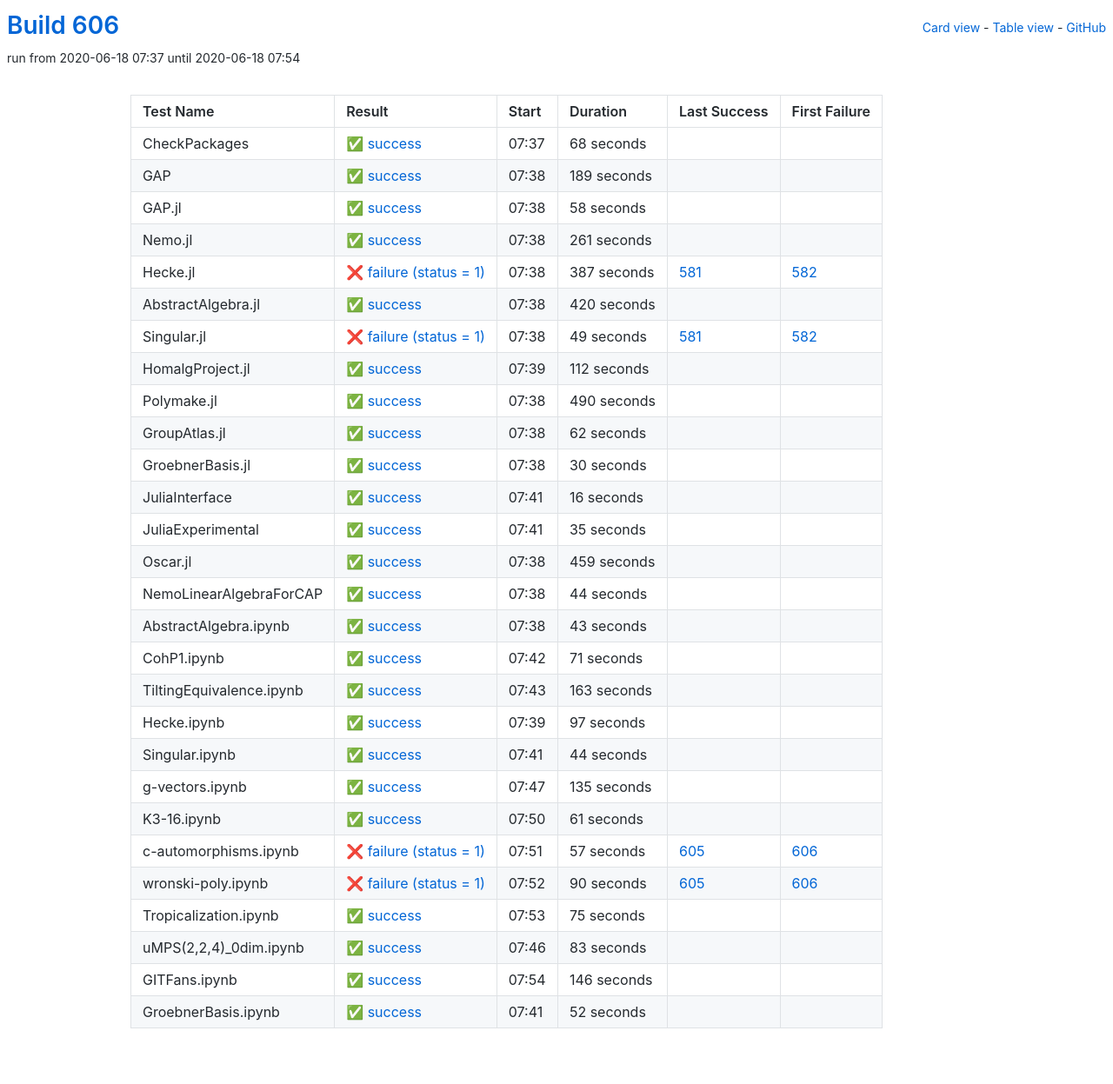
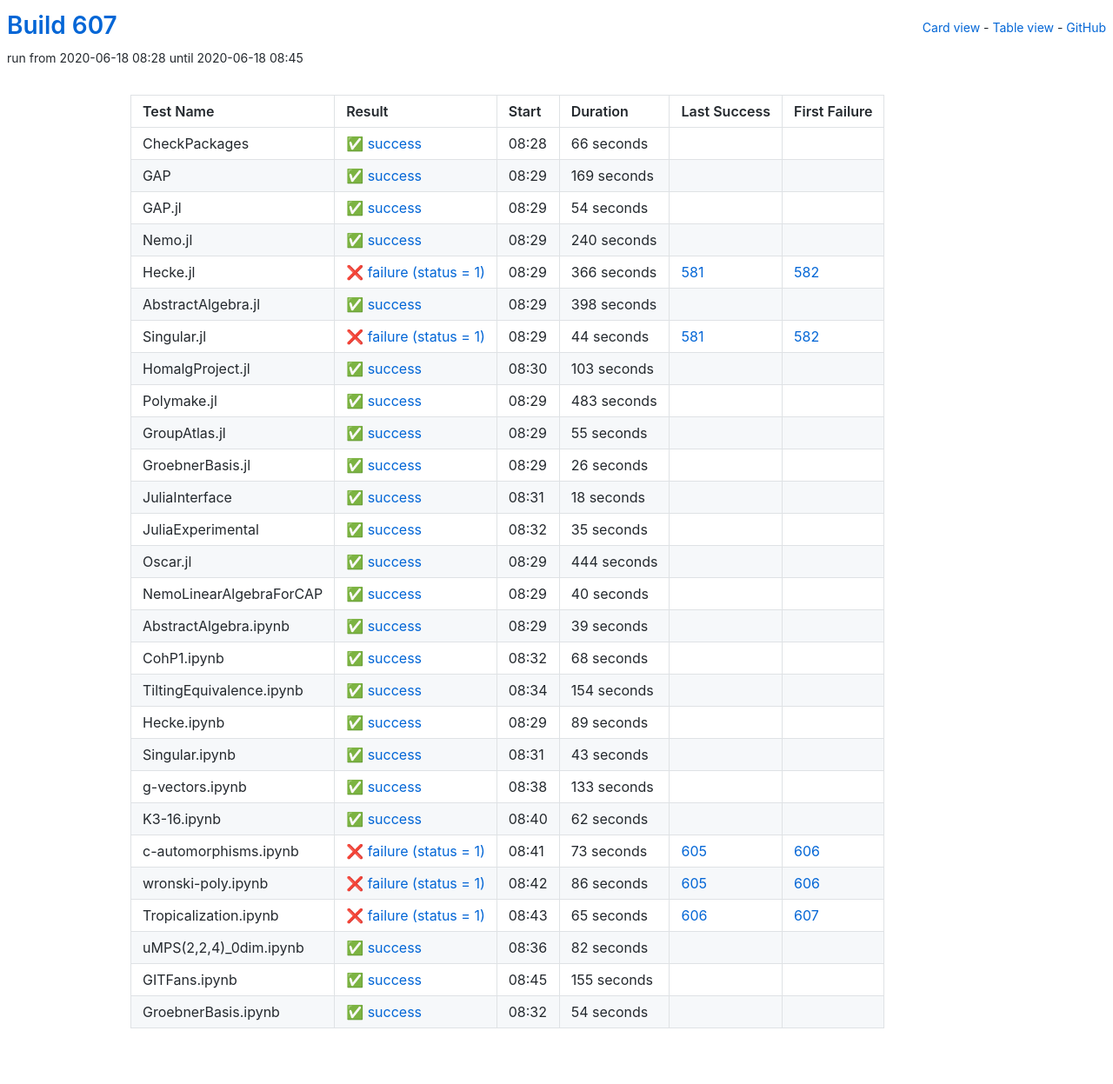
Before and after one commit to oscar-system/oscar-ci-status-1.4, a Jekyll site: the page built from table.html, in a window 1280 px wide. Shown: the whole page at 87% size. Built offline with Jekyll 4.4.1, drawn with Linux system fonts in a browser that asks for light colours.

Commit message:
Build #607

```diff
--- a/_data/ci.yml
+++ b/_data/ci.yml
@@ -1,6 +1,6 @@
 ---
-build: 606
-build_url: https://oscarci.mathematik.uni-kl.de/job/oscar-julia-1.4/606/
+build: 607
+build_url: https://oscarci.mathematik.uni-kl.de/job/oscar-julia-1.4/607/
 job: oscar-julia-1.4
 organization: oscar-system
 repo: oscar-ci-status-1.4
@@ -8,152 +8,152 @@ repourl: https://github.com/oscar-system/oscar-ci-status-1.4
 tests:
 - name: CheckPackages
   id: checkpackages
-  log: https://oscarci.mathematik.uni-kl.de/job/oscar-julia-1.4/606/artifact/logs/build-606/CheckPackages.log
-  start: 2020-06-18 07:37
+  log: https://oscarci.mathematik.uni-kl.de/job/oscar-julia-1.4/607/artifact/logs/build-607/CheckPackages.log
+  start: 2020-06-18 08:28
   success: true
   exitcode: 0
   status: success
-  duration: 68
+  duration: 66
   last_success: false
   last_success_url:
   first_failure: false
   first_failure_url:
 - name: GAP
   id: gap
-  log: https://oscarci.mathematik.uni-kl.de/job/oscar-julia-1.4/606/artifact/logs/build-606/GAP.log
-  start: 2020-06-18 07:38
+  log: https://oscarci.mathematik.uni-kl.de/job/oscar-julia-1.4/607/artifact/logs/build-607/GAP.log
+  start: 2020-06-18 08:29
   success: true
   exitcode: 0
   status: success
-  duration: 189
+  duration: 169
   last_success: false
   last_success_url:
   first_failure: false
   first_failure_url:
 - name: GAP.jl
   id: gap-jl
-  log: https://oscarci.mathematik.uni-kl.de/job/oscar-julia-1.4/606/artifact/logs/build-606/GAP.jl.log
-  start: 2020-06-18 07:38
+  log: https://oscarci.mathematik.uni-kl.de/job/oscar-julia-1.4/607/artifact/logs/build-607/GAP.jl.log
+  start: 2020-06-18 08:29
   success: true
   exitcode: 0
   status: success
-  duration: 58
+  duration: 54
   last_success: false
   last_success_url:
   first_failure: false
   first_failure_url:
 - name: Nemo.jl
   id: nemo-jl
-  log: https://oscarci.mathematik.uni-kl.de/job/oscar-julia-1.4/606/artifact/logs/build-606/Nemo.jl.log
-  start: 2020-06-18 07:38
+  log: https://oscarci.mathematik.uni-kl.de/job/oscar-julia-1.4/607/artifact/logs/build-607/Nemo.jl.log
+  start: 2020-06-18 08:29
   success: true
   exitcode: 0
   status: success
-  duration: 261
+  duration: 240
   last_success: false
   last_success_url:
   first_failure: false
   first_failure_url:
 - name: Hecke.jl
   id: hecke-jl
-  log: https://oscarci.mathematik.uni-kl.de/job/oscar-julia-1.4/606/artifact/logs/build-606/Hecke.jl.log
-  start: 2020-06-18 07:38
+  log: https://oscarci.mathematik.uni-kl.de/job/oscar-julia-1.4/607/artifact/logs/build-607/Hecke.jl.log
+  start: 2020-06-18 08:29
   success: false
   exitcode: 1
   status: failure
-  duration: 387
+  duration: 366
   last_success: 581
   last_success_url: https://oscarci.mathematik.uni-kl.de/job/oscar-julia-1.4/581/
   first_failure: 582
   first_failure_url: https://oscarci.mathematik.uni-kl.de/job/oscar-julia-1.4/582/
 - name: AbstractAlgebra.jl
   id: abstractalgebra-jl
-  log: https://oscarci.mathematik.uni-kl.de/job/oscar-julia-1.4/606/artifact/logs/build-606/AbstractAlgebra.jl.log
-  start: 2020-06-18 07:38
+  log: https://oscarci.mathematik.uni-kl.de/job/oscar-julia-1.4/607/artifact/logs/build-607/AbstractAlgebra.jl.log
+  start: 2020-06-18 08:29
   success: true
   exitcode: 0
   status: success
-  duration: 420
+  duration: 398
   last_success: false
   last_success_url:
   first_failure: false
   first_failure_url:
 - name: Singular.jl
   id: singular-jl
-  log: https://oscarci.mathematik.uni-kl.de/job/oscar-julia-1.4/606/artifact/logs/build-606/Singular.jl.log
-  start: 2020-06-18 07:38
+  log: https://oscarci.mathematik.uni-kl.de/job/oscar-julia-1.4/607/artifact/logs/build-607/Singular.jl.log
+  start: 2020-06-18 08:29
   success: false
   exitcode: 1
   status: failure
-  duration: 49
+  duration: 44
   last_success: 581
   last_success_url: https://oscarci.mathematik.uni-kl.de/job/oscar-julia-1.4/581/
   first_failure: 582
   first_failure_url: https://oscarci.mathematik.uni-kl.de/job/oscar-julia-1.4/582/
 - name: HomalgProject.jl
   id: homalgproject-jl
-  log: https://oscarci.mathematik.uni-kl.de/job/oscar-julia-1.4/606/artifact/logs/build-606/HomalgProject.jl.log
-  start: 2020-06-18 07:39
+  log: https://oscarci.mathematik.uni-kl.de/job/oscar-julia-1.4/607/artifact/logs/build-607/HomalgProject.jl.log
+  start: 2020-06-18 08:30
   success: true
   exitcode: 0
   status: success
-  duration: 112
+  duration: 103
   last_success: false
   last_success_url:
   first_failure: false
   first_failure_url:
 - name: Polymake.jl
   id: polymake-jl
-  log: https://oscarci.mathematik.uni-kl.de/job/oscar-julia-1.4/606/artifact/logs/build-606/Polymake.jl.log
-  start: 2020-06-18 07:38
+  log: https://oscarci.mathematik.uni-kl.de/job/oscar-julia-1.4/607/artifact/logs/build-607/Polymake.jl.log
+  start: 2020-06-18 08:29
   success: true
   exitcode: 0
   status: success
-  duration: 490
+  duration: 483
   last_success: false
   last_success_url:
   first_failure: false
   first_failure_url:
 - name: GroupAtlas.jl
   id: groupatlas-jl
-  log: https://oscarci.mathematik.uni-kl.de/job/oscar-julia-1.4/606/artifact/logs/build-606/GroupAtlas.jl.log
-  start: 2020-06-18 07:38
+  log: https://oscarci.mathematik.uni-kl.de/job/oscar-julia-1.4/607/artifact/logs/build-607/GroupAtlas.jl.log
+  start: 2020-06-18 08:29
   success: true
   exitcode: 0
   status: success
-  duration: 62
+  duration: 55
   last_success: false
   last_success_url:
   first_failure: false
   first_failure_url:
 - name: GroebnerBasis.jl
   id: groebnerbasis-jl
-  log: https://oscarci.mathematik.uni-kl.de/job/oscar-julia-1.4/606/artifact/logs/build-606/GroebnerBasis.jl.log
-  start: 2020-06-18 07:38
+  log: https://oscarci.mathematik.uni-kl.de/job/oscar-julia-1.4/607/artifact/logs/build-607/GroebnerBasis.jl.log
+  start: 2020-06-18 08:29
   success: true
   exitcode: 0
   status: success
-  duration: 30
+  duration: 26
   last_success: false
   last_success_url:
   first_failure: false
   first_failure_url:
 - name: JuliaInterface
   id: juliainterface
-  log: https://oscarci.mathematik.uni-kl.de/job/oscar-julia-1.4/606/artifact/logs/build-606/JuliaInterface.log
-  start: 2020-06-18 07:41
+  log: https://oscarci.mathematik.uni-kl.de/job/oscar-julia-1.4/607/artifact/logs/build-607/JuliaInterface.log
+  start: 2020-06-18 08:31
   success: true
   exitcode: 0
   status: success
-  duration: 16
+  duration: 18
   last_success: false
   last_success_url:
   first_failure: false
   first_failure_url:
 - name: JuliaExperimental
   id: juliaexperimental
-  log: https://oscarci.mathematik.uni-kl.de/job/oscar-julia-1.4/606/artifact/logs/build-606/JuliaExperimental.log
-  start: 2020-06-18 07:41
+  log: https://oscarci.mathematik.uni-kl.de/job/oscar-julia-1.4/607/artifact/logs/build-607/JuliaExperimental.log
+  start: 2020-06-18 08:32
   success: true
   exitcode: 0
   status: success
@@ -164,32 +164,80 @@ tests:
   first_failure_url:
 - name: Oscar.jl
   id: oscar-jl
-  log: https://oscarci.mathematik.uni-kl.de/job/oscar-julia-1.4/606/artifact/logs/build-606/Oscar.jl.log
-  start: 2020-06-18 07:38
+  log: https://oscarci.mathematik.uni-kl.de/job/oscar-julia-1.4/607/artifact/logs/build-607/Oscar.jl.log
+  start: 2020-06-18 08:29
   success: true
   exitcode: 0
   status: success
-  duration: 459
+  duration: 444
   last_success: false
   last_success_url:
   first_failure: false
   first_failure_url:
 - name: NemoLinearAlgebraForCAP
   id: nemolinearalgebraforcap
-  log: https://oscarci.mathematik.uni-kl.de/job/oscar-julia-1.4/606/artifact/logs/build-606/NemoLinearAlgebraForCAP.log
-  start: 2020-06-18 07:38
+  log: https://oscarci.mathematik.uni-kl.de/job/oscar-julia-1.4/607/artifact/logs/build-607/NemoLinearAlgebraForCAP.log
+  start: 2020-06-18 08:29
   success: true
   exitcode: 0
   status: success
-  duration: 44
+  duration: 40
   last_success: false
   last_success_url:
   first_failure: false
   first_failure_url:
 - name: AbstractAlgebra.ipynb
   id: abstractalgebra-ipynb
-  log: https://oscarci.mathematik.uni-kl.de/job/oscar-julia-1.4/606/artifact/logs/build-606/AbstractAlgebra.ipynb.log
-  start: 2020-06-18 07:38
+  log: https://oscarci.mathematik.uni-kl.de/job/oscar-julia-1.4/607/artifact/logs/build-607/AbstractAlgebra.ipynb.log
+  start: 2020-06-18 08:29
+  success: true
+  exitcode: 0
+  status: success
+  duration: 39
+  last_success: false
+  last_success_url:
+  first_failure: false
+  first_failure_url:
+- name: CohP1.ipynb
+  id: cohp1-ipynb
+  log: https://oscarci.mathematik.uni-kl.de/job/oscar-julia-1.4/607/artifact/logs/build-607/CohP1.ipynb.log
+  start: 2020-06-18 08:32
+  success: true
+  exitcode: 0
+  status: success
+  duration: 68
+  last_success: false
+  last_success_url:
+  first_failure: false
+  first_failure_url:
+- name: TiltingEquivalence.ipynb
+  id: tiltingequivalence-ipynb
+  log: https://oscarci.mathematik.uni-kl.de/job/oscar-julia-1.4/607/artifact/logs/build-607/TiltingEquivalence.ipynb.log
+  start: 2020-06-18 08:34
+  success: true
+  exitcode: 0
+  status: success
+  duration: 154
+  last_success: false
+  last_success_url:
+  first_failure: false
+  first_failure_url:
+- name: Hecke.ipynb
+  id: hecke-ipynb
+  log: https://oscarci.mathematik.uni-kl.de/job/oscar-julia-1.4/607/artifact/logs/build-607/Hecke.ipynb.log
+  start: 2020-06-18 08:29
+  success: true
+  exitcode: 0
+  status: success
+  duration: 89
+  last_success: false
+  last_success_url:
+  first_failure: false
+  first_failure_url:
+- name: Singular.ipynb
+  id: singular-ipynb
+  log: https://oscarci.mathematik.uni-kl.de/job/oscar-julia-1.4/607/artifact/logs/build-607/Singular.ipynb.log
+  start: 2020-06-18 08:31
   success: true
   exitcode: 0
   status: success
@@ -198,146 +246,98 @@ tests:
   last_success_url:
   first_failure: false
   first_failure_url:
-- name: CohP1.ipynb
-  id: cohp1-ipynb
-  log: https://oscarci.mathematik.uni-kl.de/job/oscar-julia-1.4/606/artifact/logs/build-606/CohP1.ipynb.log
-  start: 2020-06-18 07:42
+- name: g-vectors.ipynb
+  id: g-vectors-ipynb
+  log: https://oscarci.mathematik.uni-kl.de/job/oscar-julia-1.4/607/artifact/logs/build-607/g-vectors.ipynb.log
+  start: 2020-06-18 08:38
   success: true
   exitcode: 0
   status: success
-  duration: 71
-  last_success: false
-  last_success_url:
-  first_failure: false
-  first_failure_url:
-- name: TiltingEquivalence.ipynb
-  id: tiltingequivalence-ipynb
-  log: https://oscarci.mathematik.uni-kl.de/job/oscar-julia-1.4/606/artifact/logs/build-606/TiltingEquivalence.ipynb.log
-  start: 2020-06-18 07:43
-  success: true
-  exitcode: 0
-  status: success
-  duration: 163
-  last_success: false
-  last_success_url:
-  first_failure: false
-  first_failure_url:
-- name: Hecke.ipynb
-  id: hecke-ipynb
-  log: https://oscarci.mathematik.uni-kl.de/job/oscar-julia-1.4/606/artifact/logs/build-606/Hecke.ipynb.log
-  start: 2020-06-18 07:39
-  success: true
-  exitcode: 0
-  status: success
-  duration: 97
-  last_success: false
-  last_success_url:
-  first_failure: false
-  first_failure_url:
-- name: Singular.ipynb
-  id: singular-ipynb
-  log: https://oscarci.mathematik.uni-kl.de/job/oscar-julia-1.4/606/artifact/logs/build-606/Singular.ipynb.log
-  start: 2020-06-18 07:41
-  success: true
-  exitcode: 0
-  status: success
-  duration: 44
-  last_success: false
-  last_success_url:
-  first_failure: false
-  first_failure_url:
-- name: g-vectors.ipynb
-  id: g-vectors-ipynb
-  log: https://oscarci.mathematik.uni-kl.de/job/oscar-julia-1.4/606/artifact/logs/build-606/g-vectors.ipynb.log
-  start: 2020-06-18 07:47
-  success: true
-  exitcode: 0
-  status: success
-  duration: 135
+  duration: 133
   last_success: false
   last_success_url:
   first_failure: false
   first_failure_url:
 - name: K3-16.ipynb
   id: k3-16-ipynb
-  log: https://oscarci.mathematik.uni-kl.de/job/oscar-julia-1.4/606/artifact/logs/build-606/K3-16.ipynb.log
-  start: 2020-06-18 07:50
+  log: https://oscarci.mathematik.uni-kl.de/job/oscar-julia-1.4/607/artifact/logs/build-607/K3-16.ipynb.log
+  start: 2020-06-18 08:40
   success: true
   exitcode: 0
   status: success
-  duration: 61
+  duration: 62
   last_success: false
   last_success_url:
   first_failure: false
   first_failure_url:
 - name: c-automorphisms.ipynb
   id: c-automorphisms-ipynb
-  log: https://oscarci.mathematik.uni-kl.de/job/oscar-julia-1.4/606/artifact/logs/build-606/c-automorphisms.ipynb.log
-  start: 2020-06-18 07:51
+  log: https://oscarci.mathematik.uni-kl.de/job/oscar-julia-1.4/607/artifact/logs/build-607/c-automorphisms.ipynb.log
+  start: 2020-06-18 08:41
   success: false
   exitcode: 1
   status: failure
-  duration: 57
+  duration: 73
   last_success: 605
   last_success_url: https://oscarci.mathematik.uni-kl.de/job/oscar-julia-1.4/605/
   first_failure: 606
   first_failure_url: https://oscarci.mathematik.uni-kl.de/job/oscar-julia-1.4/606/
 - name: wronski-poly.ipynb
   id: wronski-poly-ipynb
-  log: https://oscarci.mathematik.uni-kl.de/job/oscar-julia-1.4/606/artifact/logs/build-606/wronski-poly.ipynb.log
-  start: 2020-06-18 07:52
+  log: https://oscarci.mathematik.uni-kl.de/job/oscar-julia-1.4/607/artifact/logs/build-607/wronski-poly.ipynb.log
+  start: 2020-06-18 08:42
   success: false
   exitcode: 1
   status: failure
-  duration: 90
+  duration: 86
   last_success: 605
   last_success_url: https://oscarci.mathematik.uni-kl.de/job/oscar-julia-1.4/605/
   first_failure: 606
   first_failure_url: https://oscarci.mathematik.uni-kl.de/job/oscar-julia-1.4/606/
 - name: Tropicalization.ipynb
   id: tropicalization-ipynb
-  log: https://oscarci.mathematik.uni-kl.de/job/oscar-julia-1.4/606/artifact/logs/build-606/Tropicalization.ipynb.log
-  start: 2020-06-18 07:53
+  log: https://oscarci.mathematik.uni-kl.de/job/oscar-julia-1.4/607/artifact/logs/build-607/Tropicalization.ipynb.log
+  start: 2020-06-18 08:43
+  success: false
+  exitcode: 1
+  status: failure
+  duration: 65
+  last_success: 606
+  last_success_url: https://oscarci.mathematik.uni-kl.de/job/oscar-julia-1.4/606/
+  first_failure: 607
+  first_failure_url: https://oscarci.mathematik.uni-kl.de/job/oscar-julia-1.4/607/
+- name: uMPS(2,2,4)_0dim.ipynb
+  id: umps-2-2-4-0dim-ipynb
+  log: https://oscarci.mathematik.uni-kl.de/job/oscar-julia-1.4/607/artifact/logs/build-607/uMPS-2-2-4-_0dim.ipynb.log
+  start: 2020-06-18 08:36
   success: true
   exitcode: 0
   status: success
-  duration: 75
-  last_success: false
-  last_success_url:
-  first_failure: false
-  first_failure_url:
-- name: uMPS(2,2,4)_0dim.ipynb
-  id: umps-2-2-4-0dim-ipynb
-  log: https://oscarci.mathematik.uni-kl.de/job/oscar-julia-1.4/606/artifact/logs/build-606/uMPS-2-2-4-_0dim.ipynb.log
-  start: 2020-06-18 07:46
-  success: true
-  exitcode: 0
-  status: success
-  duration: 83
+  duration: 82
   last_success: false
   last_success_url:
   first_failure: false
   first_failure_url:
 - name: GITFans.ipynb
   id: gitfans-ipynb
-  log: https://oscarci.mathematik.uni-kl.de/job/oscar-julia-1.4/606/artifact/logs/build-606/GITFans.ipynb.log
-  start: 2020-06-18 07:54
+  log: https://oscarci.mathematik.uni-kl.de/job/oscar-julia-1.4/607/artifact/logs/build-607/GITFans.ipynb.log
+  start: 2020-06-18 08:45
   success: true
   exitcode: 0
   status: success
-  duration: 146
+  duration: 155
   last_success: false
   last_success_url:
   first_failure: false
   first_failure_url:
 - name: GroebnerBasis.ipynb
   id: groebnerbasis-ipynb
-  log: https://oscarci.mathematik.uni-kl.de/job/oscar-julia-1.4/606/artifact/logs/build-606/GroebnerBasis.ipynb.log
-  start: 2020-06-18 07:41
+  log: https://oscarci.mathematik.uni-kl.de/job/oscar-julia-1.4/607/artifact/logs/build-607/GroebnerBasis.ipynb.log
+  start: 2020-06-18 08:32
   success: true
   exitcode: 0
   status: success
-  duration: 52
+  duration: 54
   last_success: false
   last_success_url:
   first_failure: false
```
Also changed, not shown: README.md.
